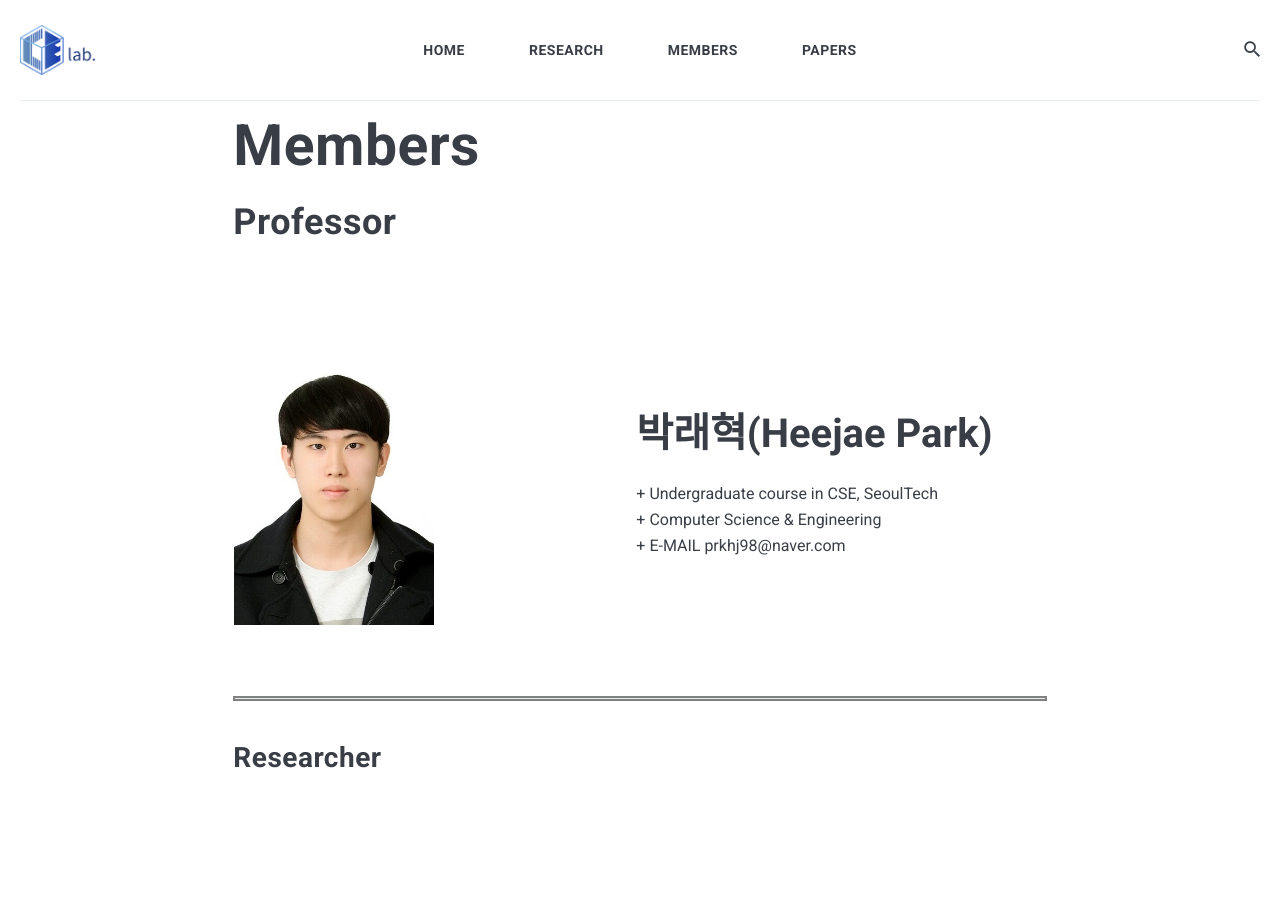
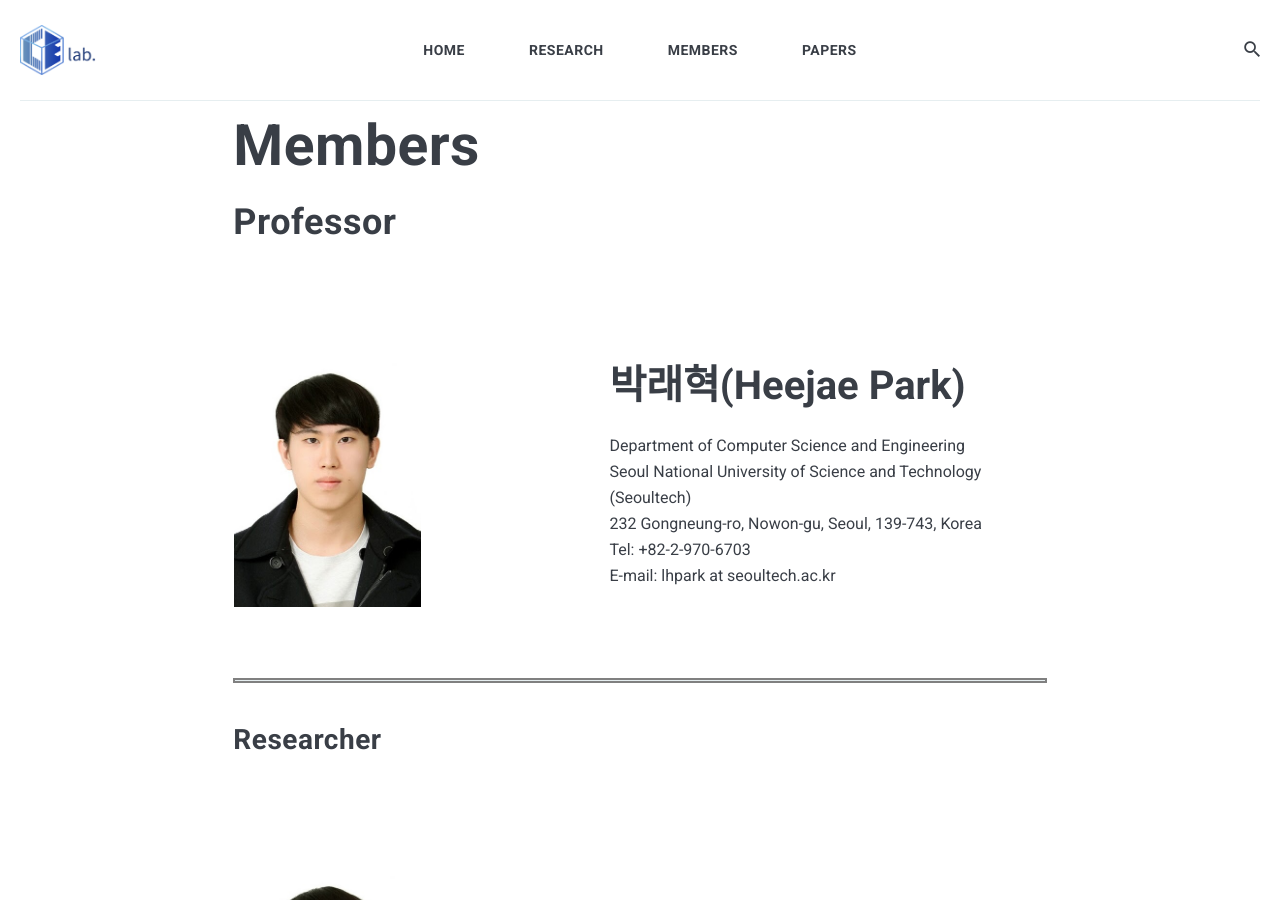
Before and after one commit to icelab-2020/HeeJaeMon123.github.io, a Jekyll site: the page built from _pages/01_members.md, in a window 1280 px wide and 900 px high. Built offline with Jekyll 4.4.1, drawn with Linux system fonts in a browser that asks for light colours; nearby versions of some CDN libraries.

Commit message:
Update 01_members.md

```diff
--- a/_pages/01_members.md
+++ b/_pages/01_members.md
@@ -9,7 +9,7 @@ permalink: /01_members/
 
 | <img width=400/>   |    |
 |:---|:---|
-| ![iot]({{site.baseurl}}/images/hj.jpg){: width="50%" height="50%"} | <b><span style="font-size:250%">박래혁(Heejae Park)</span></b><br><br> + Undergraduate course in CSE, SeoulTech   <br> + Computer Science & Engineering  <br> + E-MAIL   prkhj98@naver.com |
+| ![iot]({{site.baseurl}}/images/hj.jpg){: width="50%" height="50%"} | <b><span style="font-size:250%">박래혁(Heejae Park)</span></b><br><br> Department of Computer Science and Engineering  <br>  Seoul National University of Science and Technology (Seoultech) <br>  232 Gongneung-ro, Nowon-gu, Seoul, 139-743, Korea <br> Tel: +82-2-970-6703  <br>  E-mail: lhpark at seoultech.ac.kr |
 
 <hr style="border:2px solid gray">
 
```
